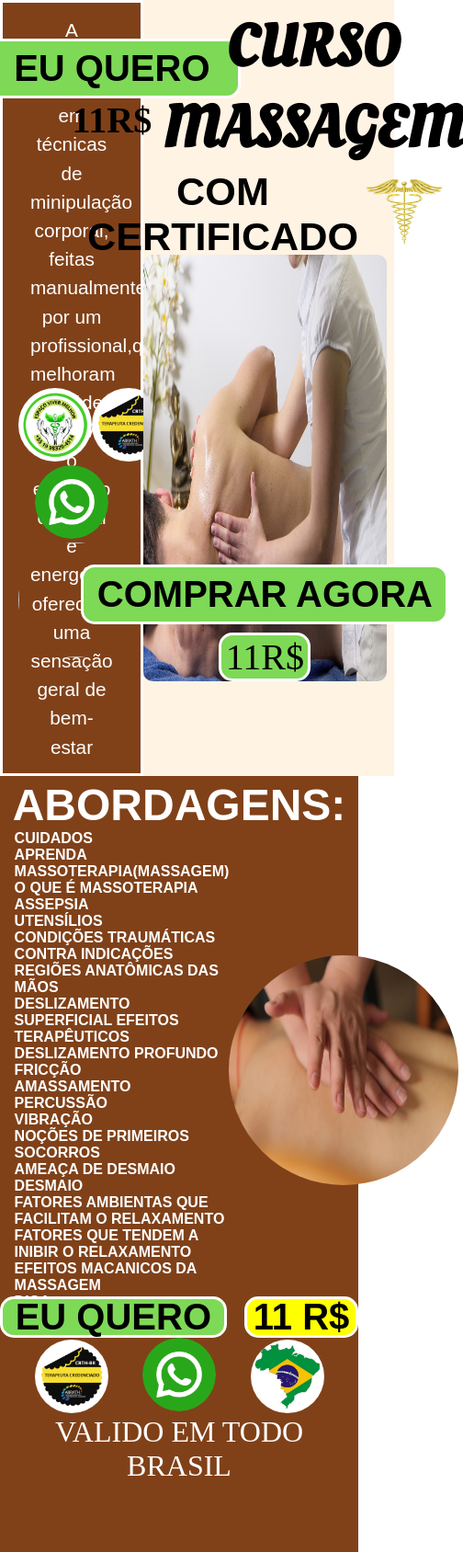
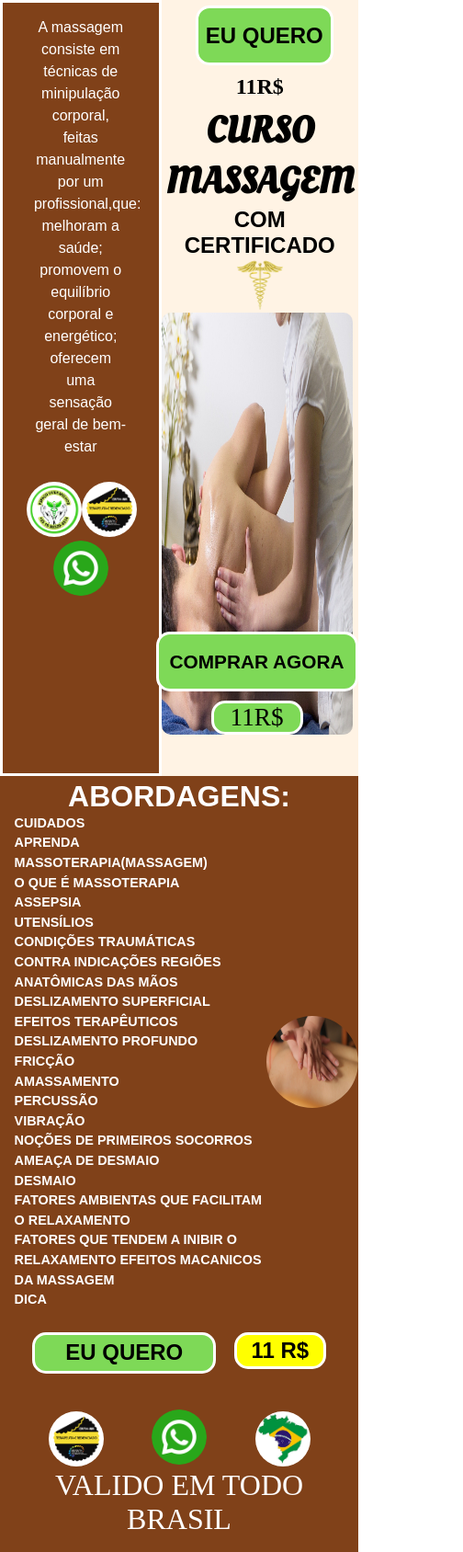
Before and after one commit to EspacoViverMelhor/massage, a plain HTML site: page index.html in a window 390 px wide. Shown: the whole page at 92% size, 504 px wide, since content can reach past the window. Drawn offline with Linux system fonts and the light colour scheme.

Commit message:
corrigir

```diff
--- a/index.html
+++ b/index.html
@@ -6,6 +6,7 @@
     <meta http-equiv="X-UA-Compatible" content="IE=edge">
     <meta name="viewport" content="width=device-width, initial-scale=1.0">
     <link rel="stylesheet" href="style.css">
+    <link rel="stylesheet" href="responsive.css">
     <title>Curso de massagem</title>
 </head>
 
@@ -13,7 +14,7 @@
     <main>
         <div class="container">
             <div class="descricao">
-                <div class="texto">
+                <div   div class="texto">
                     <p class="texto_p">A massagem consiste em técnicas de minipulação corporal, feitas manualmente por
                         um
                         profissional,que: <br>
@@ -30,11 +31,6 @@
                     <div class="img_meio">
                         <a href="https://wa.link/bjhafr" target="_blank"><img class="imgs" src="docs/whatsapp.png"
                                 alt=""></a>
-                    </div>
-                    <div class="img_final">
-                        <img id="satisfacao" class="imgs"
-                            src="docs/A massoterapia consiste em técnicas de manipulação corporal, feitas manualmente por um profissional, que melhoram a saúde_ promovem o equilíbrio corporal e energético_ oferecem uma sensação geral de bem-estar ( (1).png"
-                            alt="">
                     </div>
                 </div>
 
--- /dev/null
+++ b/responsive.css
@@ -0,0 +1,218 @@
+@media (max-width:1440px)and(max-height:100px) {
+    .big {
+        height: 70.5%;
+    }
+
+    .texto_p {
+        font-size: 1.7em;
+    }
+
+    .tuitulo {
+        font-size: 3em;
+    }
+
+
+    .head p {
+        font-size: 1.7em;
+        margin-left: -7%;
+    }
+
+    .img_massa {
+        margin-left: -30%;
+    }
+}
+
+
+@media (max-width:1024px) {
+    .big {
+        height: 61%;
+    }
+
+    .tuitulo {
+        font-size: 2em;
+    }
+
+    .head p {
+        font-size: 1em;
+        margin-left: 0%;
+        line-height: 1.5em;
+    }
+
+    .texto_p {
+        font-size: 1.25em;
+    }
+}
+
+@media (max-width:768px) {
+    .big {
+        height: 59.4%;
+    }
+
+    .texto_p {
+        font-size: 1em;
+    }
+
+    .imgs {
+        width: 60px;
+        height: 60px;
+    }
+
+    .icons {
+        margin-top: 40%;
+    }
+
+    .back_verde {
+        margin-left: 10px;
+        width: 150px;
+        height: 65px;
+        font-size: 1.5em;
+    }
+
+    .head p {
+
+    }
+}
+
+@media (max-width:425px) {
+
+    .container {
+        width: 100%;
+    }
+
+    .descricao {
+        width: 45%;
+    }
+
+    .curso {
+        width: 55%;
+    }
+
+    .icons {
+        margin-top: 60%;
+    }
+
+    .efeito {
+        flex-wrap: wrap;
+    }
+
+    .titulo_massagem {
+        font-size: 2.5em;
+    }
+
+    .preco {
+        font-size: 1.5em;
+    }
+
+    .certificado {
+        flex-wrap: wrap;
+    }
+
+    .com {
+        font-size: 1.5em;
+    }
+
+    .img_psica {
+        height: 60px;
+        width: 60px;
+    }
+
+    .big {
+        height: 54.3%;
+    }
+
+    .tuitulo {
+        font-size: 1em;
+    }
+
+    .comprar {
+        font-size: 1.3em;
+        width: 220px;
+    }
+
+    .preco2 {
+        font-size: 1.7em;
+    }
+
+    .img_massa {
+        width: 100px;
+        height: 100px;
+    }
+
+    .head p {
+        font-size: 0.9em;
+    }
+
+    .euquero {
+        width: 200px;
+        font-size: 1.5em;
+    }
+
+    .qr {
+        margin-top: 10%;
+        margin-bottom: 10%;
+    }
+
+    .preco3 {
+        font-size: 1.5em;
+        height: 40px;
+        width: 100px;
+    }
+}
+
+@media(max-width:375px) {
+    .head p {
+        font-size: 0.7em;
+    }
+
+    .qr {
+        margin-top: 10%;
+        margin-bottom: 10%;
+    }
+
+    .img_massa {
+        margin-top: 14%;
+        margin-right: 10%;
+    }
+
+    .img_psica {
+        height: 33px;
+    }
+
+    .titulo_massagem {
+        font-size: 2em;
+    }
+
+    .icons {
+        margin-top: 100%;
+    }
+
+    .comprar {
+        font-size: 1em;
+        height: 50px;
+        width: 180px;
+    }
+
+    .big {
+        height: 57.5%;
+    }
+}
+
+@media(max-width:320px) {
+    .img_massa {
+        margin-top: -2%;
+    }
+
+    .icons {
+        margin-top: 200px;
+    }
+
+    .titulo_massagem {
+        font-size: 1.8em;
+    }
+
+    .com {
+        font-size: 1em;
+    }
+
+
+}
--- a/style.css
+++ b/style.css
@@ -270,7 +270,6 @@ header {
     transform: translateX(10px) scale(1.2);
 }
 
-
 .preco3 {
     background-color: yellow;
     height: 45px;
@@ -289,7 +288,6 @@ header {
     transition: transform 1s;
     transform: translateX(10px) scale(1.2);
 }
-
 
 .imagens {
     display: flex;
@@ -311,3 +309,7 @@ a {
     transition: transform 1s;
     transform: translateX(10px) scale(1.2);
 }
+
+.icons{
+    margin:70px;
+}
```
